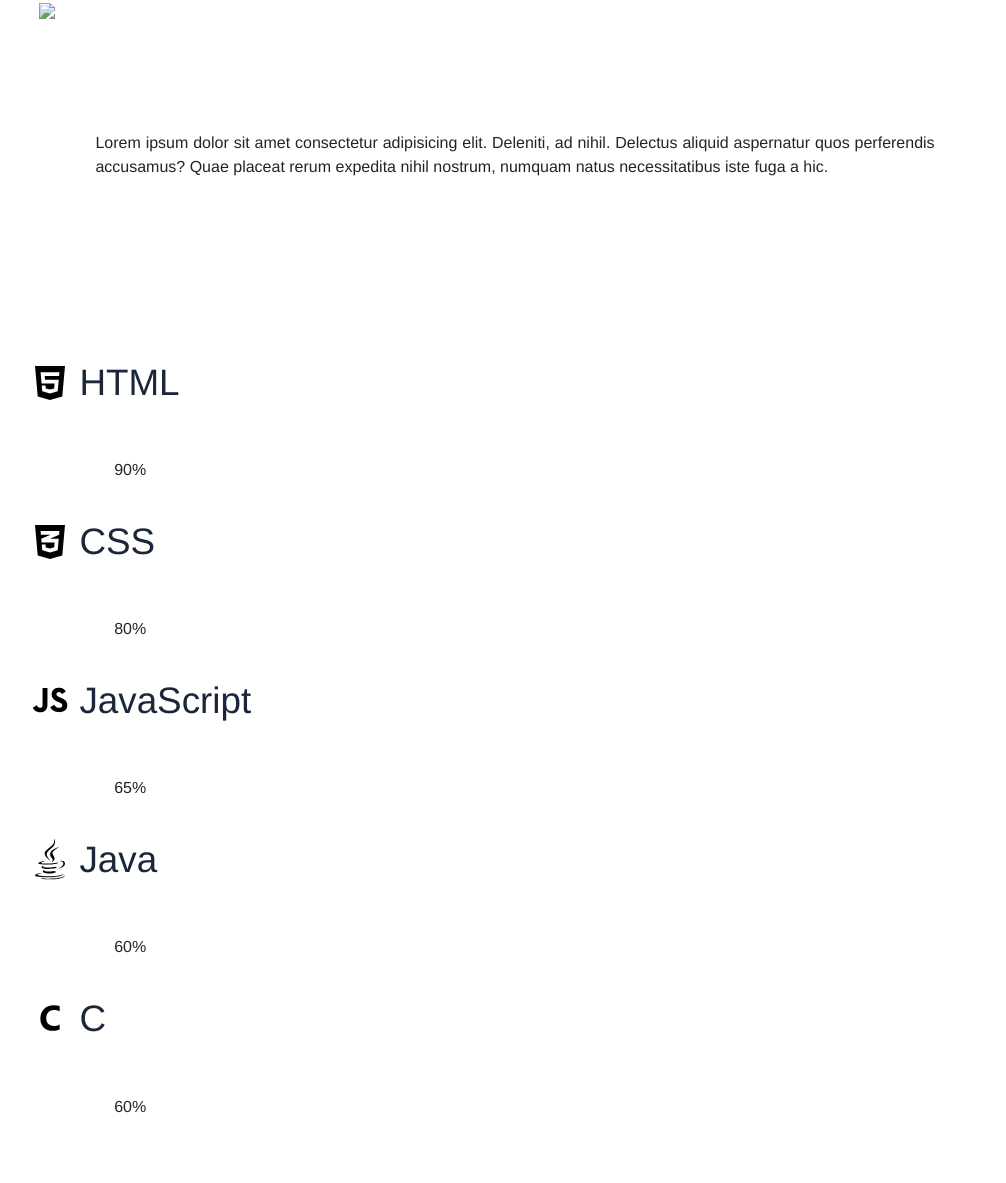
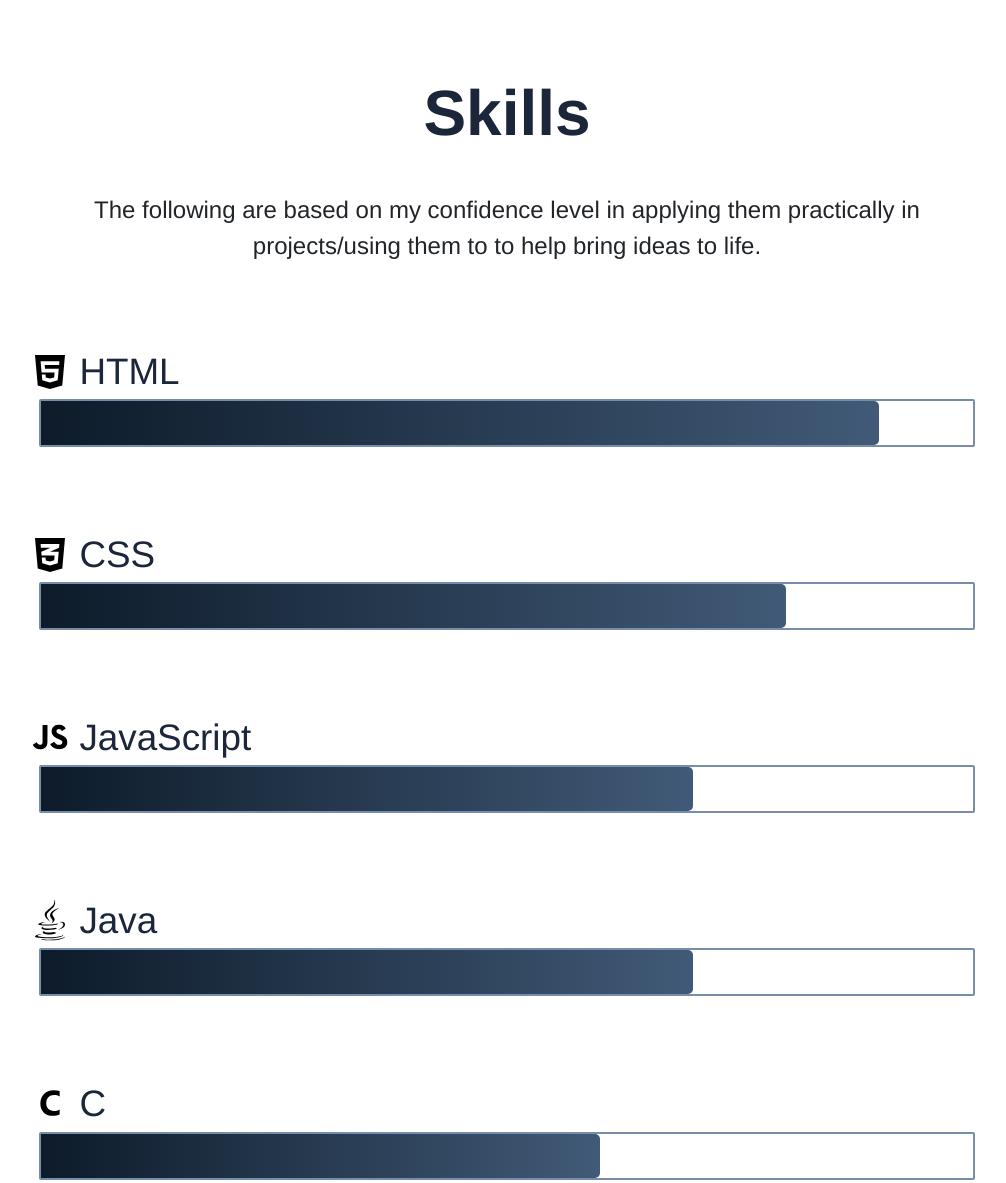
Before and after one commit to bcho892/websitepersonal, a plain HTML site: page index.html in a window 1280 px wide. Shown: the part 1968-3151 px from the top of the page, without its empty margins (133-1139 px from the left). Drawn offline with nearby package versions, Linux system fonts and the light colour scheme.

Commit message:
updated skills section

```diff
--- a/index.html
+++ b/index.html
@@ -84,7 +84,7 @@
 
     </div>
 
-    <div class="line"></div>
+    <div class="line" id="line0"></div>
 
     <div class="second-section" id="page2">
         <img class="aboutimage" src="space.jpg">
@@ -92,12 +92,13 @@
     <div class="cards">
 
       <h5 class="card-title">Goals</h5>
-      <p class="card-text">I am currently a second year student, who enjoys problem solving regardless of the challenge faced. In particular I enjoy technology-related ideas and problems, such as coding and design, and in the future hope to be involved in the field of wireless communications. As of now, my main focus is getting familiar with the field of front-end as well as desktop apps, due to the transferability of these skills to many other fields. <br><br>There is so much to be learned in today's world; as such I am always keeping an open mind to whatever is to come my way!</p>
+      <p class="card-text">I am currently a second year student, who enjoys problem solving regardless of the challenge faced. In particular I enjoy technology-related ideas and problems, such as coding and design (this website was made from scratch using HTML and CSS!), and in the future hope to be involved in the field of wireless communications. As of now, my main focus is getting familiar with the field of front-end as well as desktop apps, due to the transferability of these skills to many other fields. <br><br>There is so much to be learned in today's world; as such I am always keeping an open mind to whatever is to come my way!</p>
 
     </div>
-  <div class="projects">
-        <img src="lightbulb.jpg" class="intro">
-        <p class="introtext">Lorem ipsum dolor sit amet consectetur adipisicing elit. Deleniti, ad nihil. Delectus aliquid aspernatur quos perferendis accusamus? Quae placeat rerum expedita nihil nostrum, numquam natus necessitatibus iste fuga a hic.</p>
+    <div class="line" id="line1"></div>
+  <div class="skillintro">
+        <h1>Skills</h1>
+        <p class="introtext">The following are based on my confidence level in applying them practically in projects/using them to to help bring ideas to life.</p>
   </div>
   </div>
   <div class="skills">
@@ -115,8 +116,8 @@
         <p>HTML</p>
 
     </div>
-        <div class="container">
-        <div class="skills html">90%</div>
+        <div class="skillbar">
+        <div class="skills htmllevel"></div>
         </div>
 
 
@@ -131,8 +132,8 @@
         <p>CSS</p>
 
     </div>
-        <div class="container">
-        <div class="skills css">80%</div>
+        <div class="skillbar">
+        <div class="skills csslevel"></div>
         </div>
 
         <div class="skill">
@@ -161,8 +162,8 @@
 
     <p>JavaScript</p>
     </div>
-    <div class="container">
-    <div class="skills js">65%</div>
+    <div class="skillbar">
+    <div class="skills jslevel"></div>
     </div>
 
     <div class="skill">
@@ -214,8 +215,8 @@
    </svg>
     <p>Java</p>
     </div>
-    <div class="container">
-    <div class="skills php">60%</div>
+    <div class="skillbar">
+    <div class="skills javalevel"></div>
     </div>
     <div class="skill">
         <svg version="1.1" id="Layer_1" xmlns="http://www.w3.org/2000/svg" xmlns:xlink="http://www.w3.org/1999/xlink" x="0px" y="0px"
@@ -228,8 +229,8 @@
 </svg>
     <p>C</p>
     </div>
-    <div class="container">
-    <div class="skills php">60%</div>
+    <div class="skillbar">
+    <div class="skills clevel"></div>
     </div>
 
     </div>
--- a/index.js
+++ b/index.js
@@ -5,11 +5,21 @@ var navlink = $('nav ul li a')
 var underlines = $("nav ul li")
 var totop = $(".totop")
 var navbackground = $("nav ul")
-var line = $(".line")
+var line = $("#line0")
+var line1 = $("#line1")
 $(window).scroll(function() {
     var hT = $('#page2').offset().top,
         wH = $(window).height(),
-        wS = $(this).scrollTop();
+        wS = $(this).scrollTop(),
+        hTskills = $('.skillintro').offset().top;
+
+    if (wS > (hTskills-wH)){
+            line1.addClass("active");
+    }
+
+    if (wS < (hTskills-wH)){
+        line1.removeClass("active")
+    }
 
     if ((wS < (hT-wH)) || wS < 300){
         container1.removeClass("active");
@@ -20,6 +30,7 @@ $(window).scroll(function() {
         totop.removeClass("active")
         line.removeClass("active")
         navbackground.removeClass("active")
+
 
     }
     else if (wS > (hT-wH)){
@@ -35,6 +46,7 @@ $(window).scroll(function() {
 
     }
 
+
  });
 
 function turnOff(current, next){
@@ -45,8 +57,8 @@ function turnOff(current, next){
 
 
  function scrollDown(){
-     document.getElementById("page2").scrollIntoView({ behavior: 'smooth' , block: 'start', inline: 'nearest'});
-
+    var hT = $('#page2').offset().top;
+    window.scrollTo(0, hT)
  }
 
  function menuOpen(){
--- a/style.css
+++ b/style.css
@@ -85,8 +85,8 @@ body.active{
     text-align: center;
 }
 .totop svg{
-    padding-top: 0.9rem;
-    height:5rem;
+    padding-top: 1.8rem;
+    height:4rem;
 }
 .totop.active{
     display: block;
@@ -373,7 +373,8 @@ b{
 
 .cards h5{
     font-size: 4rem;
-
+    font-weight: 600;
+    color: var(--c2)
 }
 
 
@@ -397,12 +398,7 @@ b{
     justify-content: center;
 }
 
-.second-section h1{
-    font-size: 6rem;
-    color: var(--c2);
-    font-family: 'Courier New', Courier, monospace;
 
-}
 
 .second-section .aboutimage{
     position: absolute;
@@ -415,11 +411,24 @@ b{
 
 }
 
-.projects{
+.skillintro{
+    margin-top: 6rem;
     width: 100%;
     display: flex;
+    flex-direction: column;
     align-items: center;
     justify-content: center;
+}
+
+.skillintro h1{
+    font-size: 4rem;
+    font-weight: 600;
+    color: var(--c2)
+}
+
+.skillintro p{
+    font-size: 1.5rem;
+    text-align: center;
 }
 
 .intro{
@@ -449,6 +458,30 @@ footer{
     margin: 0 auto;
 }
 
+.skills .skillbar{
+    width: 100%;
+    height: 3rem;
+    border: 2px solid var(--c4);
+    transform: translateY(-3rem);
+    border-radius: 2px;
+    display: flex;
+    background: none;
+    justify-content: left;
+}
+
+.skills .skillbar .skills{
+    width:100%;
+    height: 100%;
+    background: linear-gradient(to right, var(--c1), var(--c3));
+    border-radius: 0 5px 5px 0;
+
+}
+
+.skills .skillbar .skills.htmllevel {width: 90%; }
+.skills .skillbar .skills.csslevel {width: 80%;}
+.skills .skillbar .skills.jslevel {width: 70%;}
+.skills .skillbar .skills.javalevel {width: 70%;}
+.skills .skillbar .skills.clevel {width: 60%;}
 .skill{
     display: flex;
     flex-direction: row;
@@ -622,6 +655,7 @@ footer{
 
     .cards p{
         width: 100%;
+        font-size: 0.9rem;
     }
 
 }
@@ -673,6 +707,10 @@ footer{
     .mobiledetails{
         padding-left: 1rem;
 
+    }
+
+    .skillintro p{
+        font-size: 1.3rem;
     }
 
     .right-side{
```
